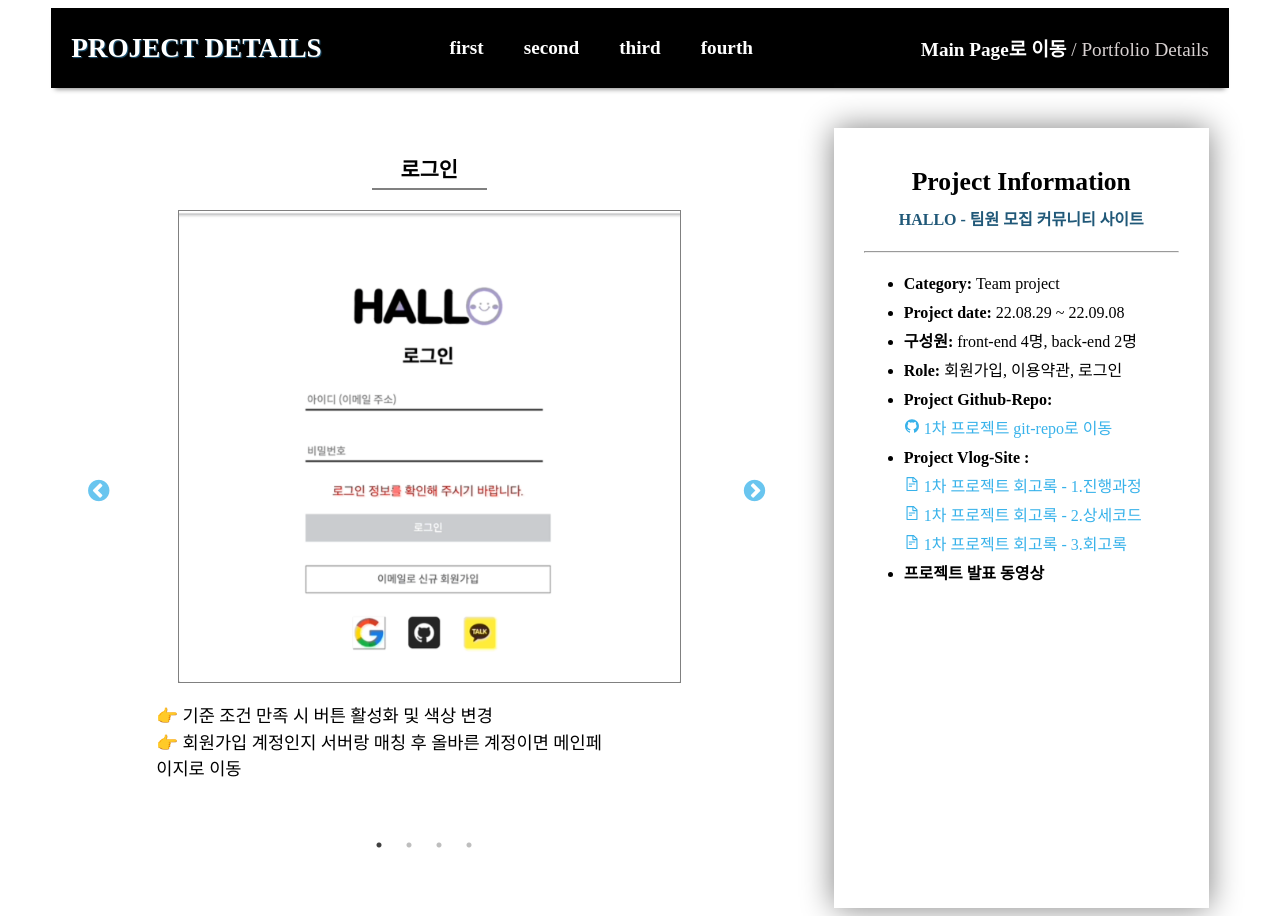
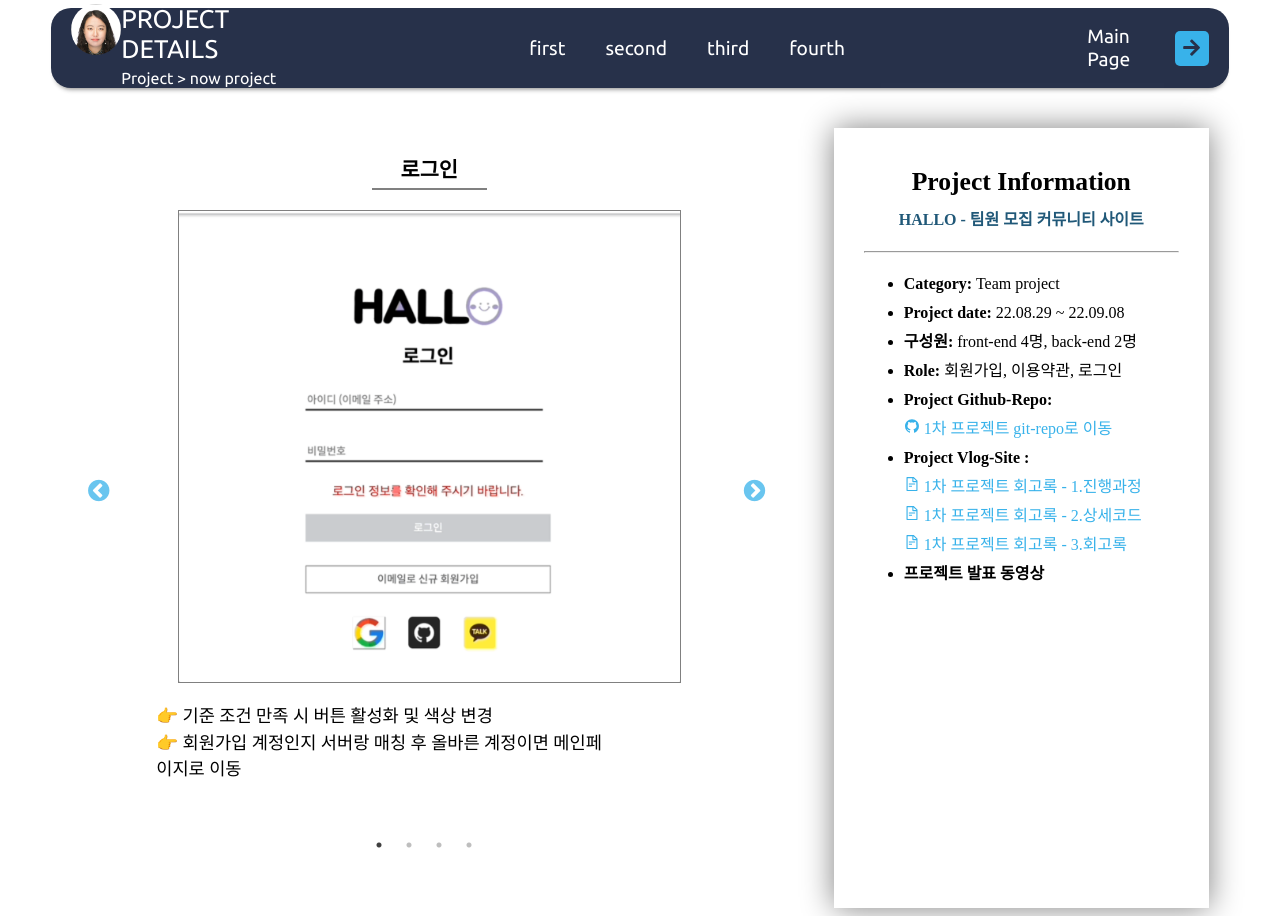
Before and after one commit to KOWOONLEE/portfolio_react, a React (Create React App) app: page /project/first in a window 1280 px wide. Built offline with nearby package versions, Linux system fonts and the light colour scheme; a web font is replaced by a local one.

Commit message:
Rev : 포트폴리오 이력 수정

```diff
--- a/package.json
+++ b/package.json
@@ -3,6 +3,7 @@
   "version": "0.1.0",
   "private": true,
   "dependencies": {
+    "@reduxjs/toolkit": "^2.2.6",
     "@testing-library/jest-dom": "^5.16.5",
     "@testing-library/react": "^13.4.0",
     "@testing-library/user-event": "^13.5.0",
@@ -13,6 +14,7 @@
     "react-dom": "^18.2.0",
     "react-icons": "^4.7.1",
     "react-player": "^2.11.0",
+    "react-redux": "^9.1.2",
     "react-router-dom": "^6.4.4",
     "react-scripts": "5.0.1",
     "react-scroll": "^1.8.9",
--- a/public/index.html
+++ b/public/index.html
@@ -31,6 +31,7 @@
     <style>
       @import url("https://fonts.googleapis.com/css2?family=Fuzzy+Bubbles:wght@700&family=Klee+One:wght@400;600&family=Poppins:wght@300&display=swap");
       @import url("https://fonts.googleapis.com/css2?family=Kanit:wght@300&display=swap");
+      @import url("https://fonts.googleapis.com/css2?family=Ubuntu:ital,wght@0,300;0,400;0,500;0,700;1,300;1,400;1,500;1,700&display=swap");
     </style>
     <title>KOWOON portfolio</title>
   </head>
--- a/src/App.jsx
+++ b/src/App.jsx
@@ -1,5 +1,5 @@
 import React, { useState } from "react";
-import { BrowserRouter, Routes, Route } from "react-router-dom";
+import { BrowserRouter, Routes, Route, useLocation } from "react-router-dom";
 import Main from "./pages/Main";
 import FirstProject from "./pages/FirstProject";
 import SecondProject from "./pages/SecondProject";
@@ -9,6 +9,7 @@ import FourthProject from "./pages/FourthProject";
 
 const App = () => {
   const [project, setProject] = useState(ProjectData);
+  const [path, setPath] = useState("");
 
   return (
     <BrowserRouter basename={process.env.PUBLIC_URL}>
--- a/src/components/About.jsx
+++ b/src/components/About.jsx
@@ -117,18 +117,18 @@ function About() {
             </p>
             <div className="resumetitle">
               <div className="resumediv">
-                <h3>Education</h3>
-                <div>
-                  <h4>경기대학교</h4>
-                  <ul>
-                    <li>경제학과 학사 졸업</li>
-                    <li>2011.3 ~ 2016.2</li>
-                  </ul>
-                </div>
-              </div>
-              <div className="resumediv">
                 <h3>Experience</h3>
                 <div>
+                  <h4>(주)이스턴스카이</h4>
+                  <ul>
+                    <li>Role : Front-end (React 웹제작)</li>
+                    <li>2023. 05. 01 ~ 2024. 04. 30</li>
+                    <li>디바이스 응급구조 신호 실시간 정보확인 웹 제작</li>
+                    <br />
+                    <span className="blickEff">
+                      - 자세한 내용은 포트폴리오 확인해주세요. -
+                    </span>
+                  </ul>
                   <h4>JUSTCODE 개발 부트캠프 6기 수료</h4>
                   <ul>
                     <li>Foundation : Front-end</li>
@@ -138,6 +138,16 @@ function About() {
                   <ul>
                     <li>경영관리팀 - 회계, 사무</li>
                     <li>2019. 05. 27 ~ 2022. 07. 28</li>
+                  </ul>
+                </div>
+              </div>
+              <div className="resumediv">
+                <h3>Education</h3>
+                <div>
+                  <h4>경기대학교</h4>
+                  <ul>
+                    <li>경제학과 학사 졸업</li>
+                    <li>2011.3 ~ 2016.2</li>
                   </ul>
                 </div>
               </div>
@@ -165,6 +175,19 @@ const StyledAbout = styled.div`
   .aboutLeft {
     width: 58%;
     /* background-color: gray; */
+  }
+  @keyframes blink {
+    0%,
+    100% {
+      opacity: 1;
+    }
+    50% {
+      opacity: 0;
+    }
+  }
+
+  .blickEff {
+    animation: blink 1s infinite;
   }
   .aboutRight {
     display: flex;
@@ -229,12 +252,14 @@ const StyledAbout = styled.div`
   .resumetitle {
     display: flex;
     width: 100%;
+    justify-content: space-between;
   }
   .resumediv {
     width: 50%;
+    padding-left: 5vw;
 
     h3 {
-      width: 28%;
+      width: 30%;
       color: white;
       background-color: #3b7ea6;
       font-size: 1.6em;
--- a/src/components/DetailNav.jsx
+++ b/src/components/DetailNav.jsx
@@ -2,6 +2,8 @@ import { useState } from "react";
 import { useNavigate } from "react-router-dom";
 import { BsList } from "react-icons/bs";
 import { AiOutlineClose } from "react-icons/ai";
+import { FaArrowRight } from "react-icons/fa";
+import Profile_img from "../assets/images/kowoon_profile.jpeg";
 
 import styled from "styled-components";
 
@@ -31,6 +33,11 @@ const DetailNav = () => {
             </i>
           )}
         </div>
+        <div className="frontMenu">
+          <div className="detailsProfile">
+            <img className="profileImg" alt="profile_img" src={Profile_img} />
+          </div>
+          <div className="projectDetailwordWrap">
             <div
               className="projectDetailword"
               onClick={() => {
@@ -38,7 +45,11 @@ const DetailNav = () => {
               }}
             >
               <h2> PROJECT DETAILS</h2>
+              <h3>Project &gt; now project </h3>
             </div>
+          </div>
+        </div>
+
         <div className="middleMenu">
           <span
             onMouseEnter={() => {
@@ -87,7 +98,17 @@ const DetailNav = () => {
           </span>
         </div>
         <div className="sideMenu">
-          <a href="/">Main Page로 이동</a> <span>/ Portfolio Details </span>
+          <div
+            className="exitBtn"
+            onClick={() => {
+              navigate("/");
+            }}
+          >
+            Main Page
+            <div className="exitIcon">
+              <FaArrowRight />
+            </div>
+          </div>
         </div>
       </div>
       {mobileNav ? (
@@ -146,9 +167,48 @@ const DetailNav = () => {
 export default DetailNav;
 
 const StyledNav = styled.div`
+  font-family: "Ubuntu", sans-serif;
+
+  .frontMenu {
+    display: flex;
+    width: 20vw;
+    justify-content: space-between;
+  }
+  .detailsProfile {
+    width: 4vw;
+    height: 4vw;
+
+    img {
+      width: 100%;
+      height: 100%;
+      object-fit: cover;
+      object-position: center top;
+      border-radius: 50%;
+    }
+  }
+  .projectDetailwordWrap {
+    display: flex;
+  }
   .projectDetailword {
+    display: flex;
+    flex-direction: column;
+    justify-content: center;
     cursor: pointer;
+
+    h2 {
+      font-size: 1.6em;
+      font-weight: 400;
+      color: white;
+      margin: 0;
     }
+    h3 {
+      color: white;
+      font-size: 1em;
+      font-weight: 400;
+      margin: 5px 0;
+    }
+  }
+
   .mobileToggle {
     display: none;
   }
@@ -156,26 +216,20 @@ const StyledNav = styled.div`
     display: flex;
     width: 90%;
     height: 10vh;
-    background-color: black;
+    background-color: #27314a;
+    border-radius: 20px;
     align-items: center;
     margin: 0 auto;
     padding: 0 20px 0 20px;
     box-shadow: 0 5px 5px -4px gray;
     justify-content: space-between;
-
-    h2 {
-      font-size: 1.7em;
-      font-weight: 600;
-      color: white;
-      text-shadow: 1px 1px 1px #205878;
-    }
   }
   .middleMenu {
     color: white;
 
     span {
       font-size: 1.2em;
-      font-weight: bold;
+      /* font-weight: bold; */
       margin-right: 40px;
     }
     span:hover {
@@ -185,17 +239,34 @@ const StyledNav = styled.div`
   }
   .sideMenu {
     font-size: 1.2em;
-
-    a {
+    span {
+      color: #d9d2d2;
+    }
+  }
+  .exitBtn {
+    display: flex;
+    align-items: center;
+    width: 9.5vw;
+    justify-content: space-between;
     text-decoration: none;
     color: white;
-      font-weight: bold;
   }
-    a:hover {
+  .exitBtn:hover {
+    cursor: pointer;
     text-decoration: underline;
   }
-    span {
-      color: #d9d2d2;
+
+  .exitIcon {
+    display: flex;
+    width: 35px;
+    height: 35px;
+    background-color: #38b2ea;
+    border-radius: 5px;
+    justify-content: center;
+    align-items: center;
+
+    svg {
+      fill: #27314a;
     }
   }
   .mobileNavMid {
--- a/src/components/Profile.jsx
+++ b/src/components/Profile.jsx
@@ -56,6 +56,7 @@ function Profile() {
 export default Profile;
 
 const StyledProfile = styled.div`
+  font-family: "Ubuntu", sans-serif;
   @keyframes fadeInLeft {
     0% {
       opacity: 0;
@@ -78,6 +79,7 @@ const StyledProfile = styled.div`
     /* display: inline-block; */
     position: relative;
     width: 80vw;
+    /* z-index: -1; */
   }
 
   .mainBackground {
```
Also changed, not shown: src/components/Navbar.jsx (+80 -15 lines), 1 other file (tests, documents, lock files or other folders). Lines whose indentation alone changed are shown as unchanged.
